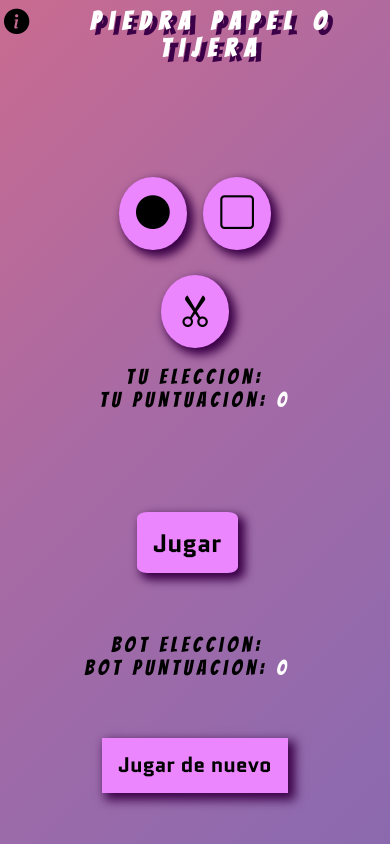
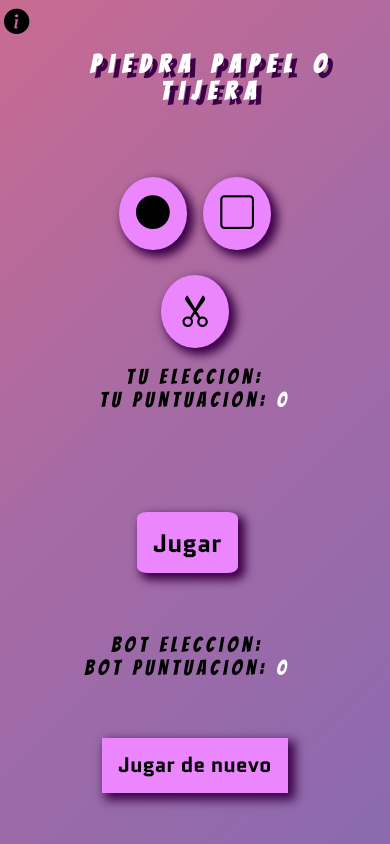
Before and after one commit to jdbm69/Portafolio, a React (Create React App) app: page / in a window 390 px wide. Built offline with nearby package versions, Linux system fonts and the light colour scheme; a web font is replaced by a local one.

Commit message:
Update _title.scss

```diff
--- a/src/styles/components/_title.scss
+++ b/src/styles/components/_title.scss
@@ -68,7 +68,6 @@
     .titulo {
         h1 {
             font-size: 3vh;
-            top: 1%
         }
         .info {
             font-size: 3vh;
```
